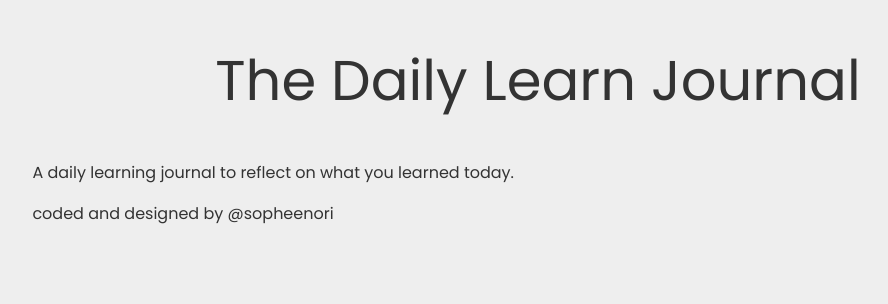
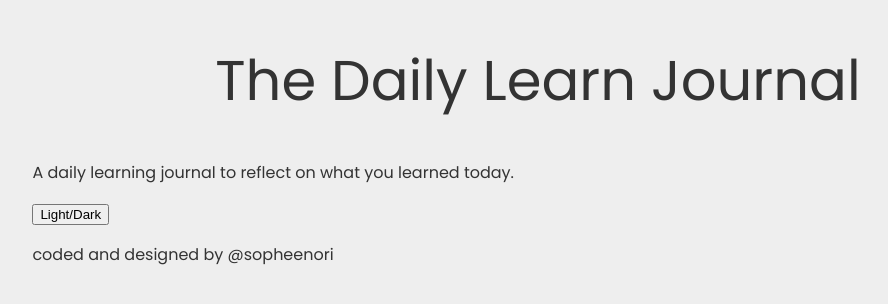
Before and after one commit to zofienora/learn-journal-v1, a React (Vite) app: page / in a window 1280 px wide. Shown: the top 304 px of the page, without its empty margins (102-990 px from the left). Built offline with nearby package versions, Linux system fonts and the light colour scheme.

Commit message:
added reminder for dark mode toggle

```diff
--- a/src/components/Header.jsx
+++ b/src/components/Header.jsx
@@ -5,6 +5,9 @@ function Header() {
             <h1 className="appname">The Daily Learn Journal</h1>
             <p>A daily learning journal to reflect on what you learned today.</p>
         </div>
+        <div className="container">
+            <button className="darkToggle">Light/Dark</button>
+        </div>
     </header>
   );
 }
```
